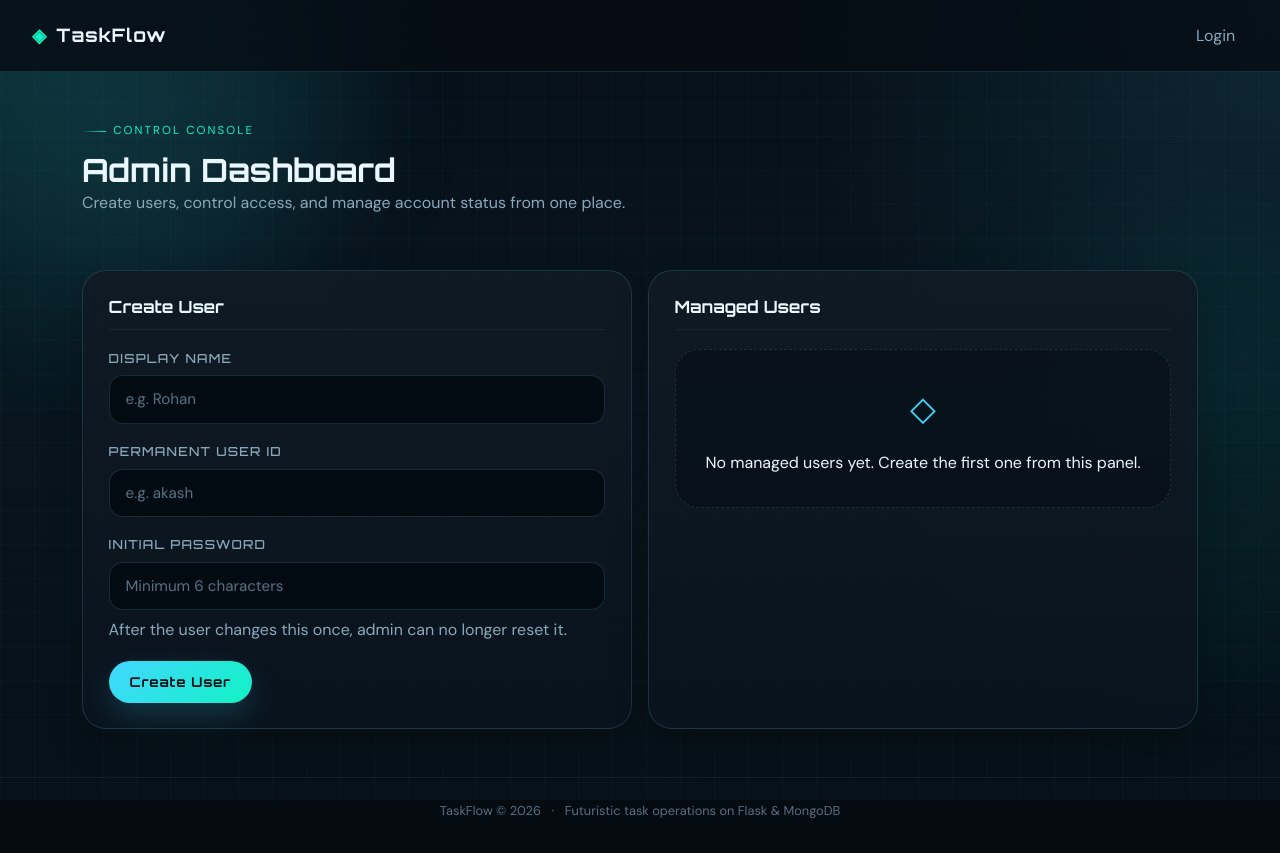
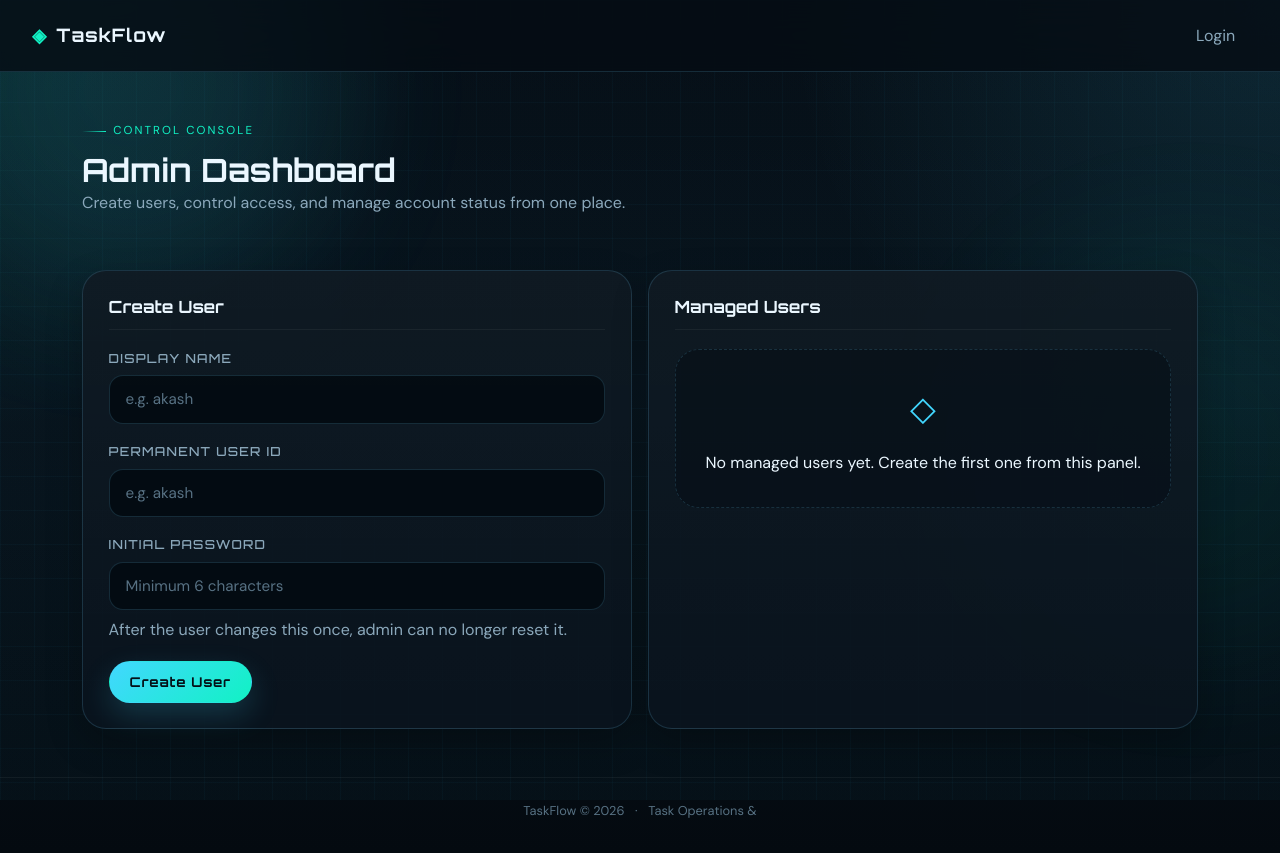
Before and after one commit to weird26/TaskFlow, a Flask app: template templates/admin.html in a window 1280 px wide. Run offline with Flask 3, Linux system fonts and the light colour scheme; the template is opened without the code that fills it, so the values that code supplies are empty; parts of the project's set-up code (start-up, migrations or seed data) failed here and were passed over.

Commit message:
name change

```diff
--- a/templates/admin.html
+++ b/templates/admin.html
@@ -17,7 +17,7 @@
       <form method="POST" action="{{ url_for('create_user') }}" class="profile-form">
         <div class="form-group">
           <label for="username">Display Name</label>
-          <input type="text" id="username" name="username" placeholder="e.g. Rohan" minlength="3" required />
+          <input type="text" id="username" name="username" placeholder="e.g. akash" minlength="3" required />
         </div>
 
         <div class="form-group">
--- a/templates/base.html
+++ b/templates/base.html
@@ -119,7 +119,7 @@
   <footer class="footer">
     <span>TaskFlow &copy; {{ 2026 }}</span>
     <span class="footer-sep">·</span>
-    <span>Futuristic task operations on Flask &amp; MongoDB</span>
+    <span> Task Operations  &amp; </span>
   </footer>
 
   <script>
```
